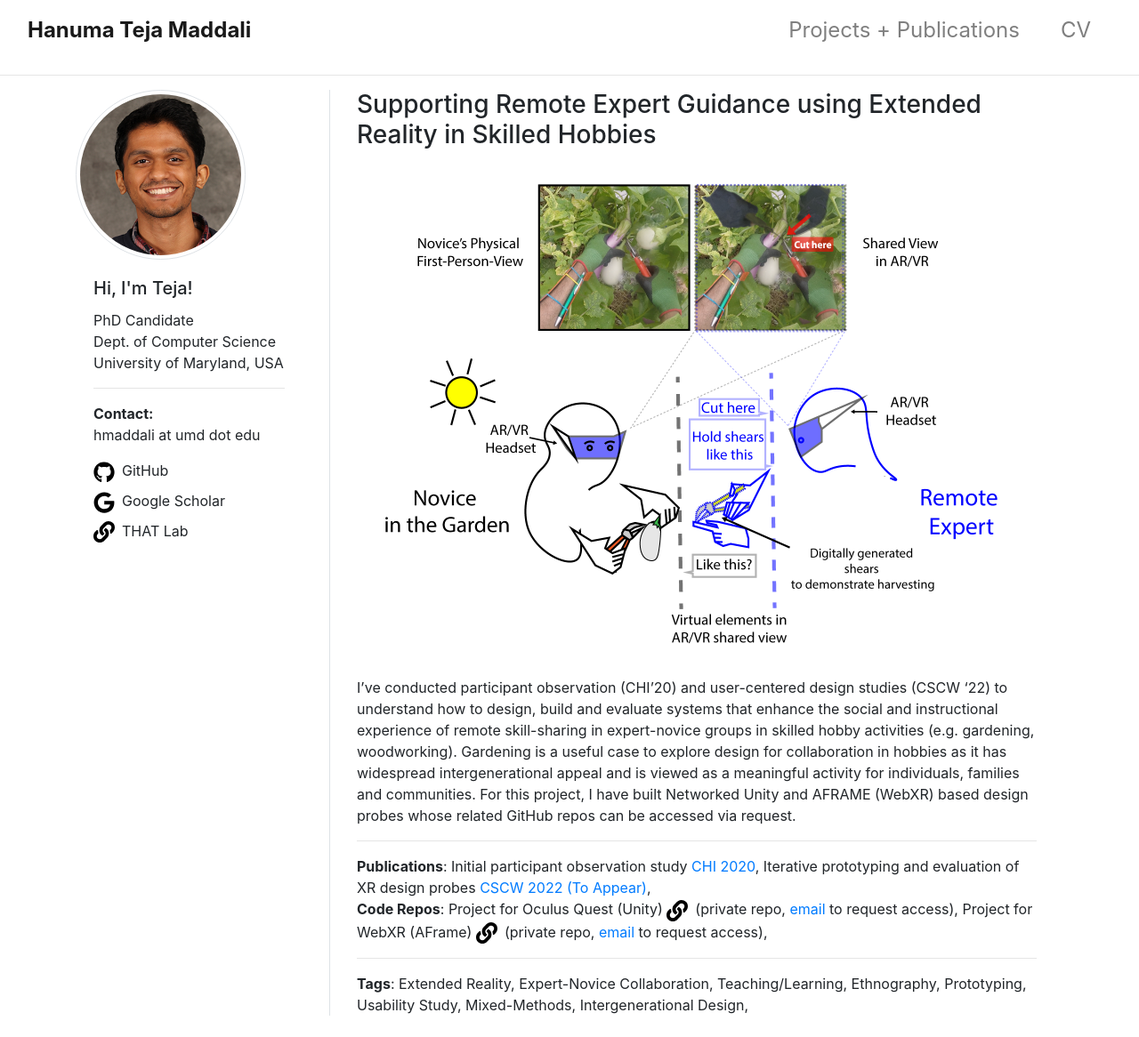
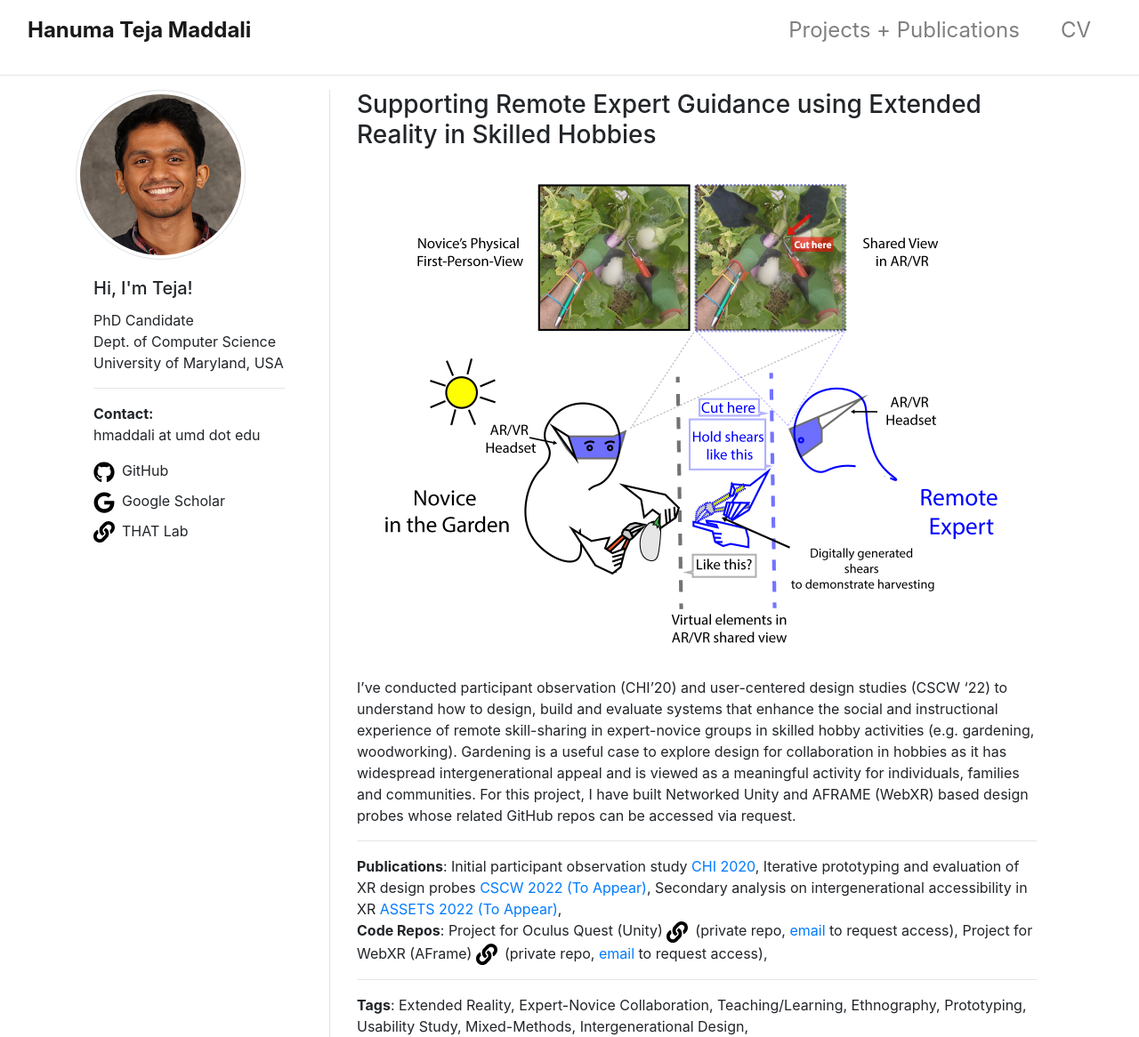
Before and after one commit to maddalihanumateja/maddalihanumateja.github.io, a Jekyll site: the page built from _projects/expert_garden.md, in a window 1280 px wide. Shown: the whole page at 89% size. Built offline with Jekyll 4.4.1, drawn with Linux system fonts in a browser that asks for light colours; before the commit the page ends 1142 px from its top, so only the background shows below that.

Commit message:
Update expert_garden.md

```diff
--- a/_projects/expert_garden.md
+++ b/_projects/expert_garden.md
@@ -11,6 +11,10 @@ publications:
    publication_type: Full Paper
    description: Iterative prototyping and evaluation of XR design probes
    url: /assets/pdfs/CSCW22_website.pdf
+ - name: ASSETS
+   year: 2022 (To Appear)
+   publication_type: Poster
+   description: Secondary analysis on intergenerational accessibility in XR
 img: /assets/images/projects/XR_Learning_Concept1.png
 img_alt: Image shows an remote expert wearing a VR headset and novice wearing an AR heaset. The expert is able to see the first-person-view of the novice. The expert and novice are talking to each other about how to use a tool (pruning shears in this image).
 repos:
```
